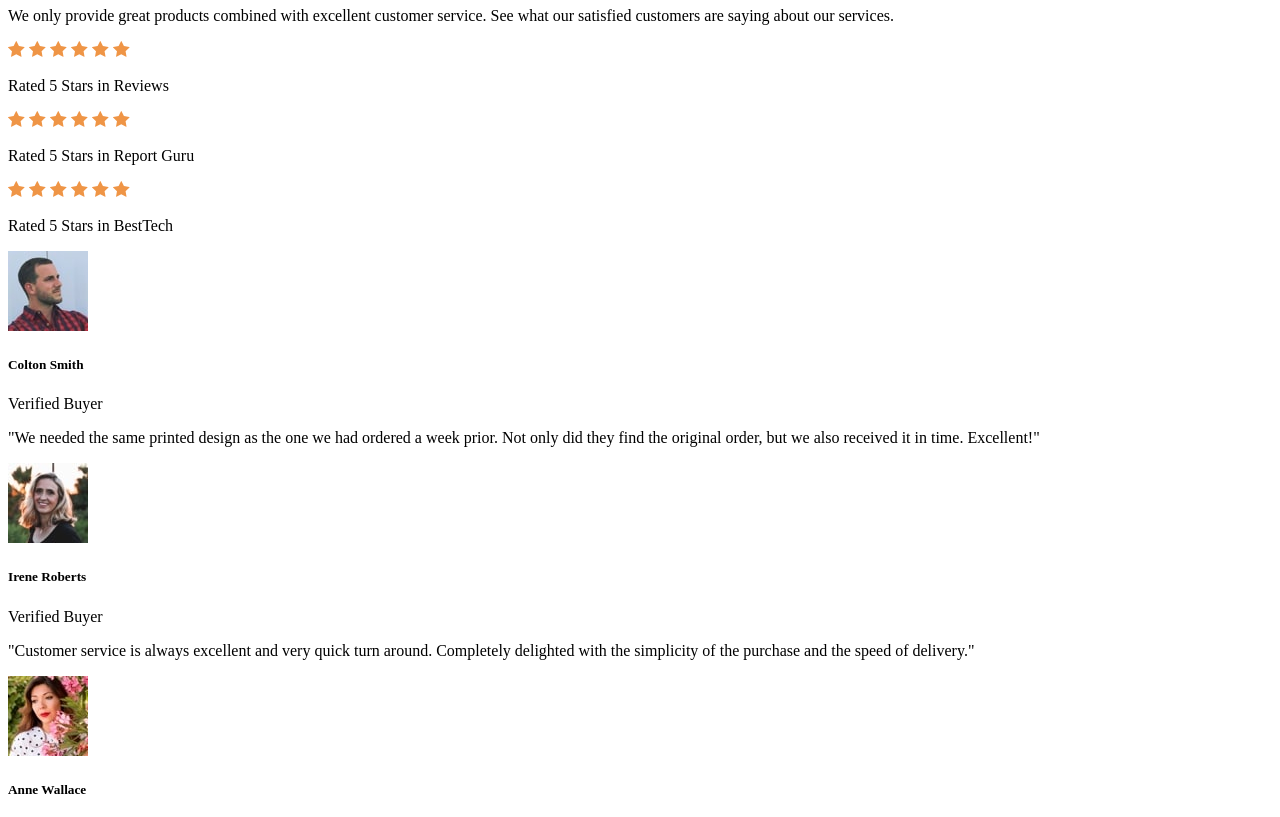
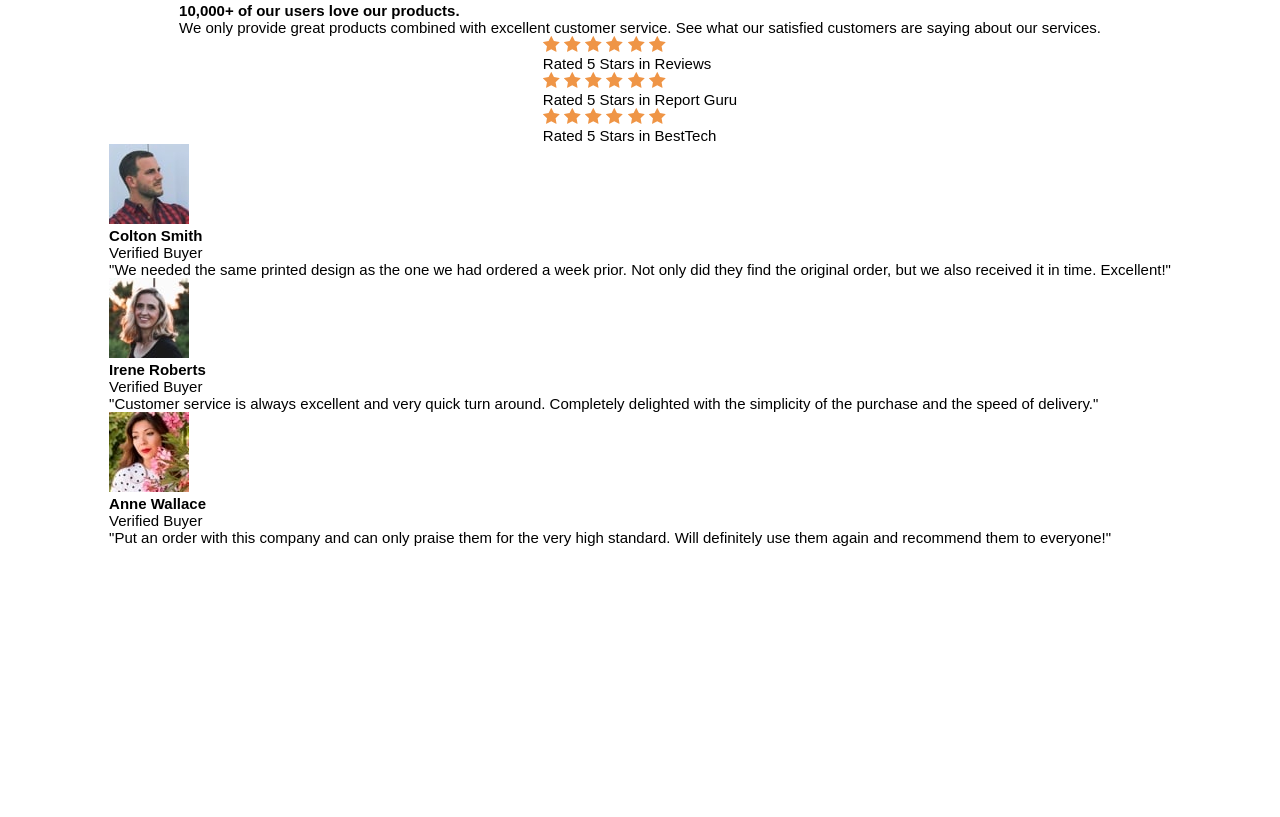
Before and after one commit to emma-r-slight/CSS-social-section, a plain HTML site: page home.html in a window 1280 px wide. Shown: the part 73-890 px from the top of the page. After the commit the page ends 800 px from the top, so only its background shows below. Drawn offline with Linux system fonts and the light colour scheme.

Commit message:
Set base css and container flex settings

```diff
--- a/main.css
+++ b/main.css
@@ -5,3 +5,26 @@
   --neutral-light: hsl(300, 24%, 96%);
   --neutral-white: hsl(0, 0%, 100%);
 }
+
+* {
+  box-sizing: border-box;
+  margin: 0;
+  padding: 0;
+  border: 0;
+  font-size: 15px;
+  font-family: 'Spartan', sans-serif;
+}
+
+.container {
+  display: flex;
+  flex-direction: column;
+  justify-content: space-between;
+  align-items: center;
+  margin: 5rem;
+}
+
+.row {
+  display: flex;
+  justify-content: space-between;
+  align-items: center;
+}
```
